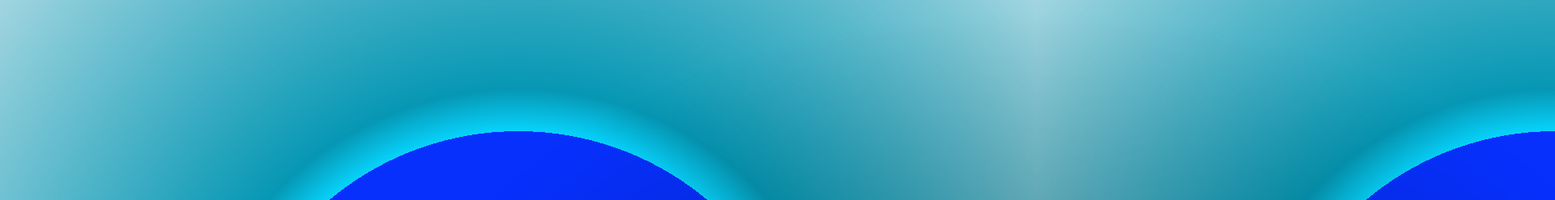
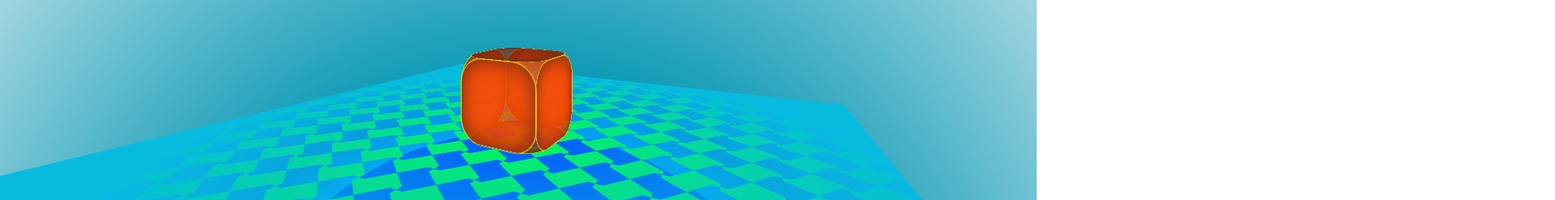
Before and after one commit to nazar-ansari/Bouncing-Ball, a plain HTML site: page src/index.html in a window 1280 px wide. Shown: the part 291-538 px from the top of the page at 81% size, 1920 px wide, since content can reach past the window. Drawn offline with Linux system fonts and the light colour scheme.

Commit message:
Added Properties For Floor

```diff
--- a/src/index.html
+++ b/src/index.html
@@ -9,17 +9,17 @@
 </head>
 
 <body>
-    <div class="scene">
-        <div class="floor"></div>
-        <div class="cube">
-            <div class="front"></div>
-            <div class="back"></div>
-            <div class="left"></div>
-            <div class="right"></div>
-            <div class="top">
+    <div class="main-view">
+        <div class="base-ground"></div>
+        <div class="cuboid">
+            <div class="front-part"></div>
+            <div class="back-part"></div>
+            <div class="left-part"></div>
+            <div class="right-part"></div>
+            <div class="top-part">
                 <div class="ball-shadow"></div>
             </div>
-            <div class="bottom"></div>
+            <div class="bottom-part"></div>
         </div>
         <div class="ball"></div>
     </div>
--- a/src/style.css
+++ b/src/style.css
@@ -231,3 +231,18 @@ body {
     width: 2em;
   }
 }
+/* Assigning Base Ground Properties */
+.base-ground {
+  position: absolute;
+  top: 1em;
+  transform: translate(-50%, -50%) rotateX(90deg);
+  width: 15em;
+  height: 15em;
+  background-image: radial-gradient(#0000, rgb(7, 187, 223) 75%),
+    repeating-conic-gradient(
+      from 35deg,
+      rgb(5, 249, 82) 0deg 90deg,
+      rgba(2, 107, 255, 0.562) 90deg 180deg
+    );
+  background-size: 100%, 1em 1em;
+}
```
